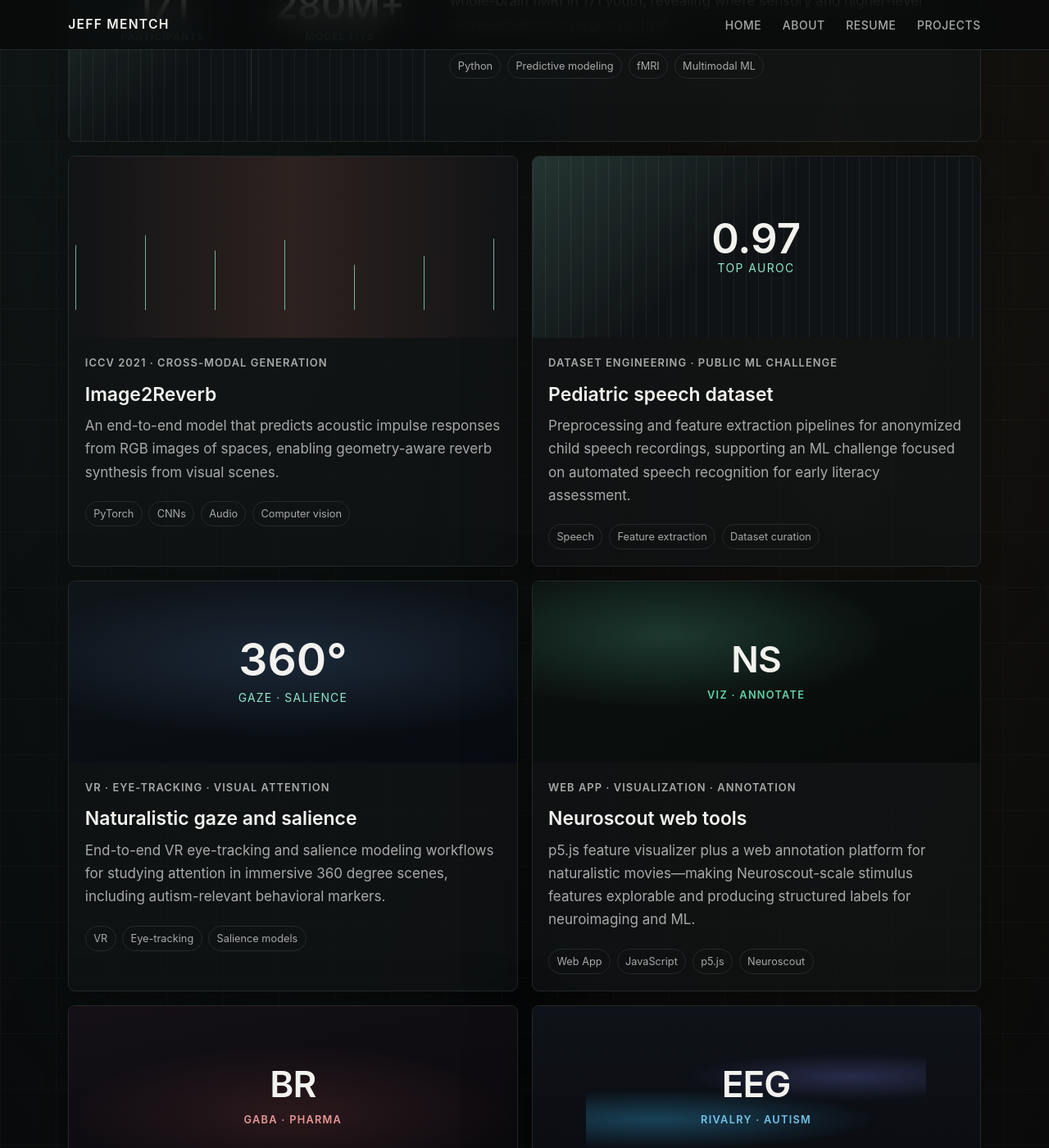
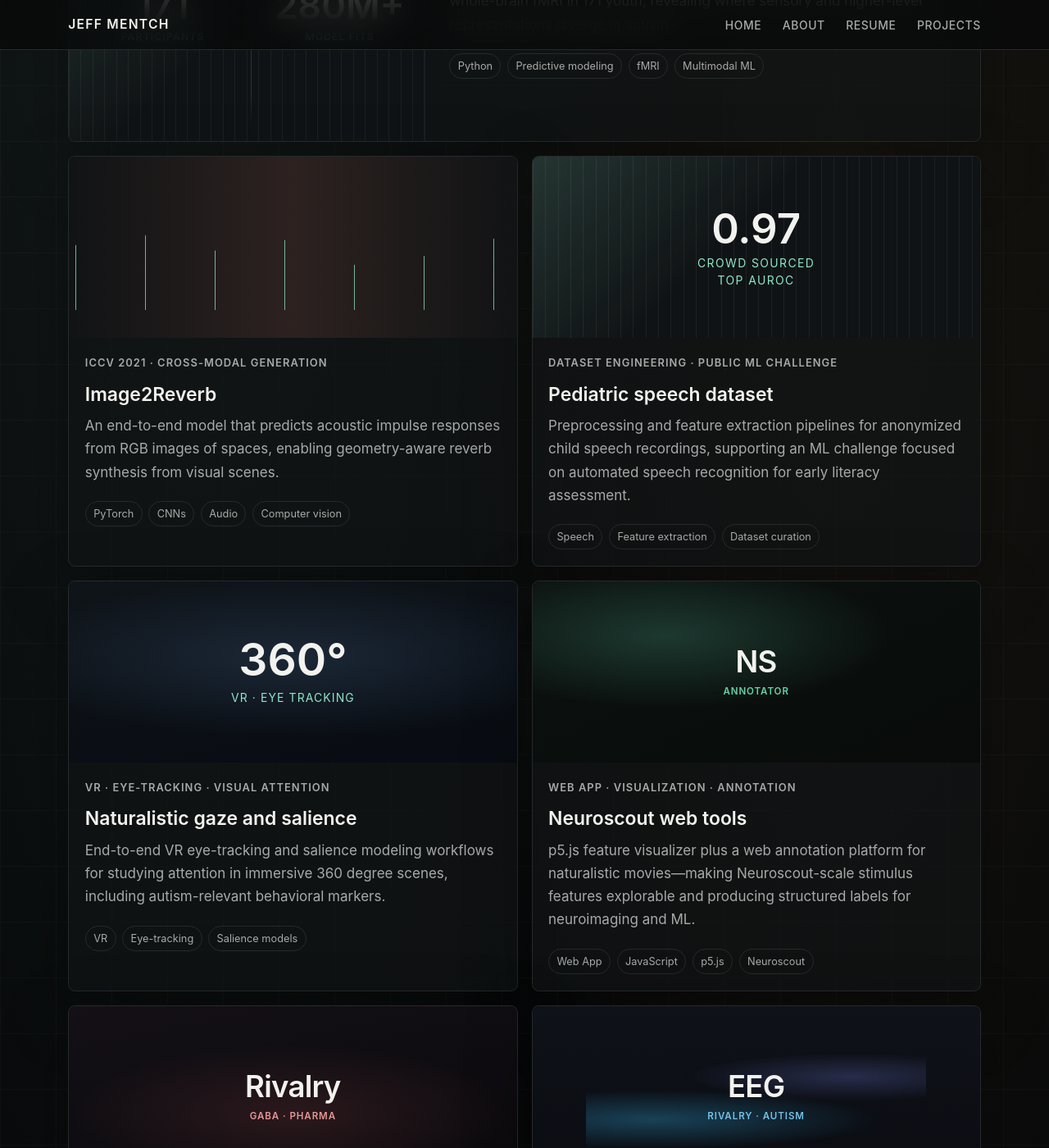
Before and after one commit to jsmentch/jsmentch.github.io, a Jekyll site: the page built from projects.md, in a window 1280 px wide and 1400 px high, scrolled down 440 px. Shown: the whole window at 82% size. Built offline with Jekyll 4.4.1, drawn with Linux system fonts in a browser that asks for light colours; some of the changed text lies outside the part shown.

Commit message:
fix(projects): refresh card thumb labels and dual-line speech metric

```diff
--- a/assets/css/main.css
+++ b/assets/css/main.css
@@ -477,6 +477,16 @@ a:hover {
   text-transform: uppercase;
 }
 
+.project-visual-speech .project-visual-speech-line {
+  display: block;
+  margin-top: 0.2rem;
+  line-height: 1.25;
+}
+
+.project-visual-speech .project-visual-speech-line:first-of-type {
+  margin-top: 0.45rem;
+}
+
 /* Feature card — dual headline stats */
 .project-visual-metrics {
   display: grid;
@@ -611,20 +621,25 @@ a:hover {
 
 .project-visual-badge span {
   color: var(--text);
-  font-size: clamp(1.75rem, 4.5vw, 2.6rem);
+  font-size: clamp(1.35rem, 3.8vw, 2.15rem);
   font-weight: 600;
-  line-height: 1.1;
+  line-height: 1.12;
   letter-spacing: -0.02em;
+  max-width: 100%;
+  padding: 0 0.35rem;
 }
 
 .project-visual-badge small {
   display: block;
   margin-top: 0.5rem;
-  font-size: 0.75rem;
+  font-size: 0.68rem;
   font-weight: 600;
-  letter-spacing: 0.1em;
+  letter-spacing: 0.08em;
   text-transform: uppercase;
   opacity: 0.9;
+  line-height: 1.35;
+  max-width: 100%;
+  padding: 0 0.35rem;
 }
 
 .project-visual-badge--viz {
--- a/projects.md
+++ b/projects.md
@@ -54,7 +54,8 @@ wide: true
   <a class="project-card" id="speech-challenge" href="{{ '/projects/pediatric-speech-dataset/' | relative_url }}">
     <div class="project-visual project-visual-speech" aria-hidden="true">
       <span>0.97</span>
-      <small>top AUROC</small>
+      <small class="project-visual-speech-line">Crowd sourced</small>
+      <small class="project-visual-speech-line">Top AUROC</small>
     </div>
     <div class="project-body">
       <p class="project-type">Dataset engineering · Public ML challenge</p>
@@ -71,7 +72,7 @@ wide: true
   <a class="project-card" id="vr-eye-tracking" href="{{ '/projects/naturalistic-gaze-salience/' | relative_url }}">
     <div class="project-visual project-visual-vr" aria-hidden="true">
       <span>360°</span>
-      <small>Gaze · Salience</small>
+      <small>VR · Eye tracking</small>
     </div>
     <div class="project-body">
       <p class="project-type">VR · Eye-tracking · Visual attention</p>
@@ -88,7 +89,7 @@ wide: true
   <a class="project-card" id="neuroscout-feature-visualizer" href="{{ '/projects/neuroscout-feature-visualizer/' | relative_url }}">
     <div class="project-visual project-visual-badge project-visual-badge--viz" aria-hidden="true">
       <span>NS</span>
-      <small>viz · annotate</small>
+      <small>Annotator</small>
     </div>
     <div class="project-body">
       <p class="project-type">Web App · Visualization · Annotation</p>
@@ -105,7 +106,7 @@ wide: true
 
   <a class="project-card" id="gaba-binocular-rivalry" href="{{ '/projects/gaba-binocular-rivalry-j-neurosci/' | relative_url }}">
     <div class="project-visual project-visual-badge project-visual-badge--pharma" aria-hidden="true">
-      <span>BR</span>
+      <span>Rivalry</span>
       <small>GABA · pharma</small>
     </div>
     <div class="project-body">
```
Also changed, not shown: other parts of projects.md (+8 -8 lines).
